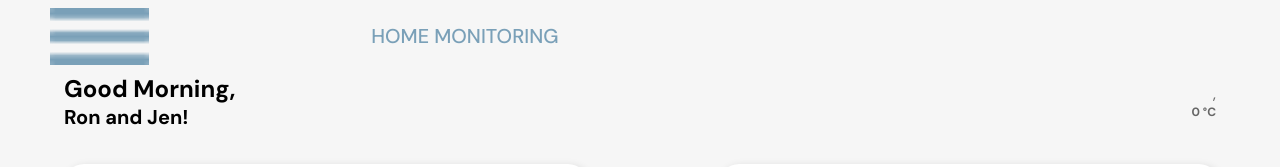
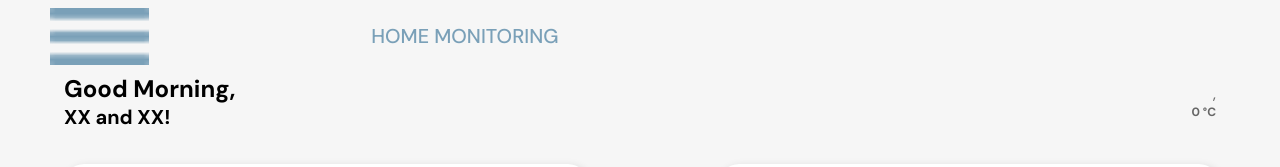
Before and after one commit to Stygian84/CapstoneWebApp, a React (Create React App) app: page / in a window 1280 px wide. Shown: the top 167 px of the page. Built offline with nearby package versions, Linux system fonts and the light colour scheme; no server answers.

Commit message:
Update HomePage

```diff
--- a/src/pages/homemonitoring.js
+++ b/src/pages/homemonitoring.js
@@ -75,7 +75,7 @@ function HomeMonitoringContent() {
       <div id="header-container">
         <div id="morning">
           <p style={{ fontSize: "3vh" }}>Good Morning,</p>
-          <p style={{ fontSize: "2.5vh" }}>Ron and Jen!</p>
+          <p style={{ fontSize: "2.5vh" }}>XX and XX!</p>
         </div>
         <div id="weather-container">
           <p style={{ fontSize: "2vh" }}>
```
